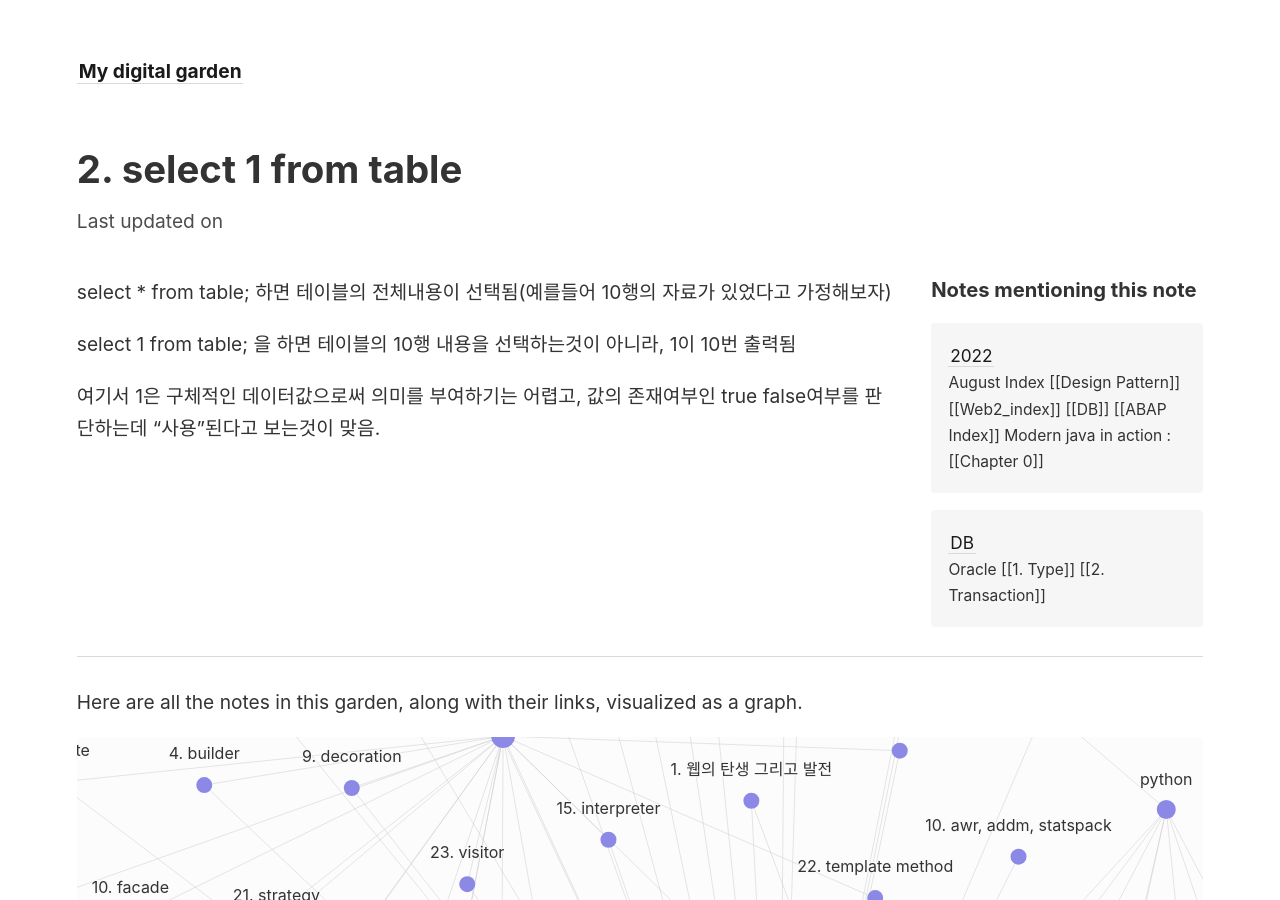
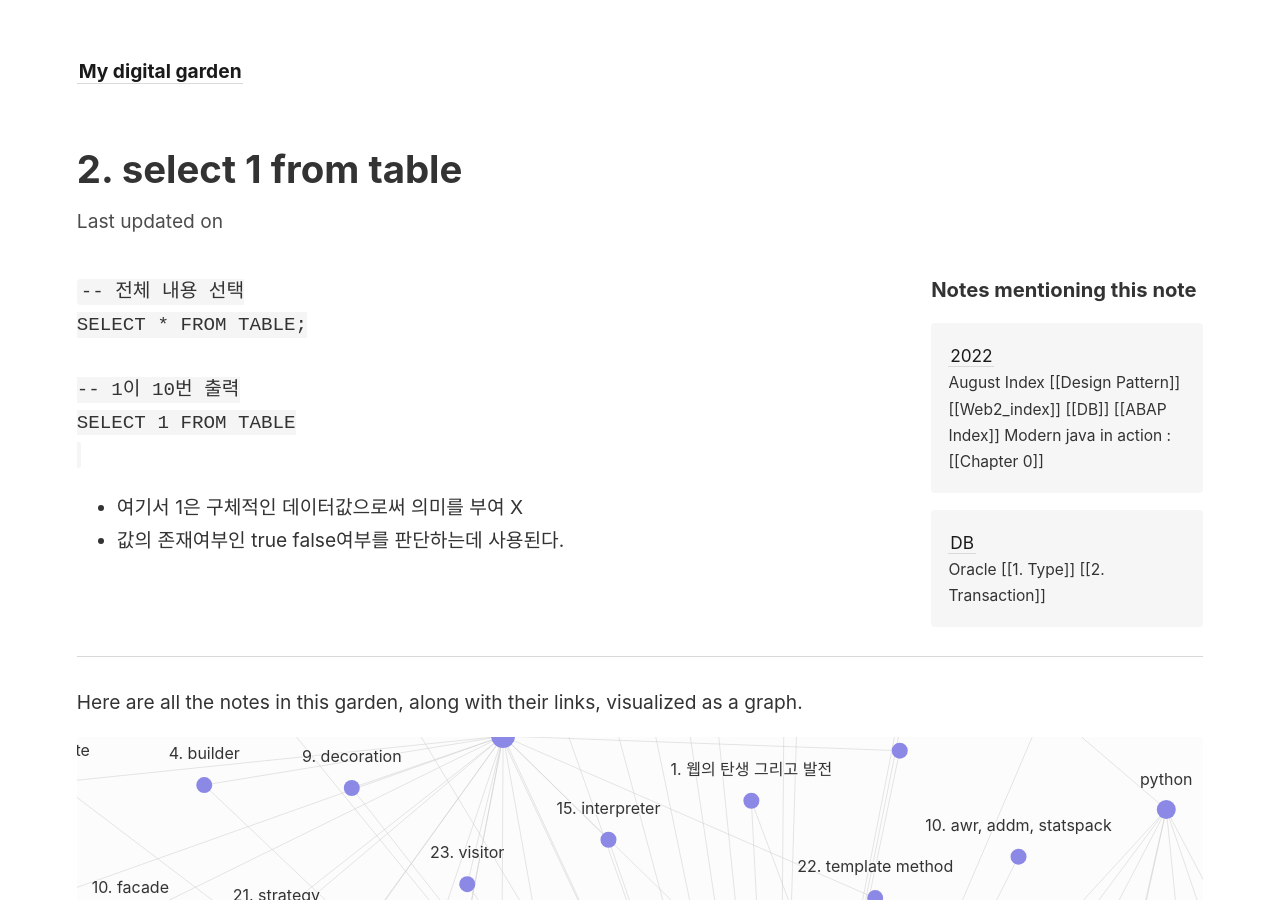
Before and after one commit to innjie/mydocs, a Jekyll site: the page built from _notes/documents/backup/study/Database/Oracle/Procedure/2. SELECT 1 FROM TABLE.md, in a window 1280 px wide and 900 px high. Built offline with Jekyll 4.4.1, drawn with Linux system fonts in a browser that asks for light colours.

Commit message:
[update] oracle

````diff
--- a/_notes/documents/backup/study/Database/Oracle/Procedure/2. SELECT 1 FROM TABLE.md
+++ b/_notes/documents/backup/study/Database/Oracle/Procedure/2. SELECT 1 FROM TABLE.md
@@ -1,7 +1,11 @@
-select * from table; 하면 테이블의 전체내용이 선택됨(예를들어 10행의 자료가 있었다고 가정해보자)
+```SQL
+-- 전체 내용 선택
+SELECT * FROM TABLE;
 
-select 1 from table; 을 하면 테이블의 10행 내용을 선택하는것이 아니라, 1이 10번 출력됨
+-- 1이 10번 출력
+SELECT 1 FROM TABLE
 
+```
 
-
-여기서 1은 구체적인 데이터값으로써 의미를 부여하기는 어렵고, 값의 존재여부인 true false여부를 판단하는데 "사용"된다고 보는것이 맞음.
+- 여기서 1은 구체적인 데이터값으로써 의미를 부여 X
+- 값의 존재여부인 true false여부를 판단하는데 사용된다.
````
